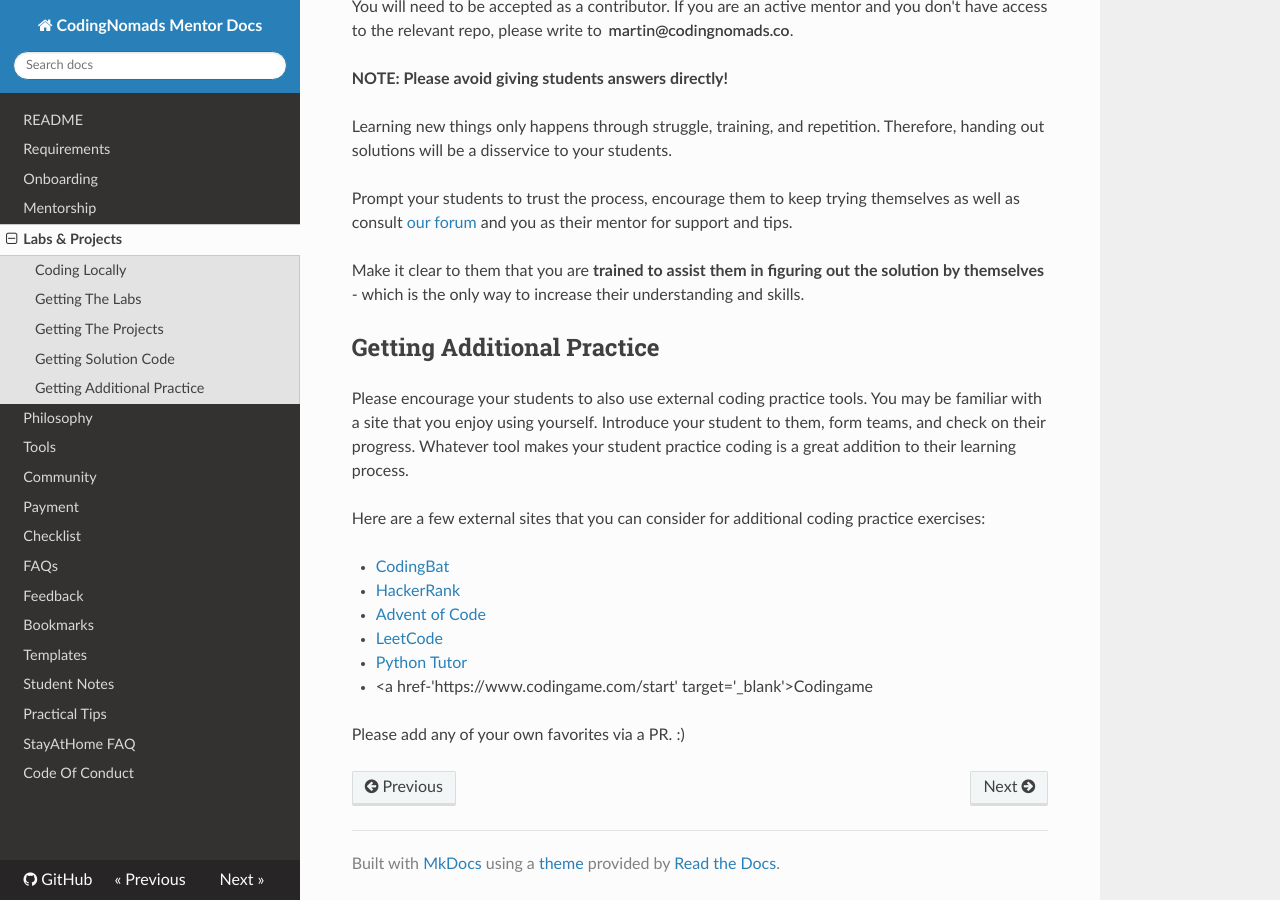
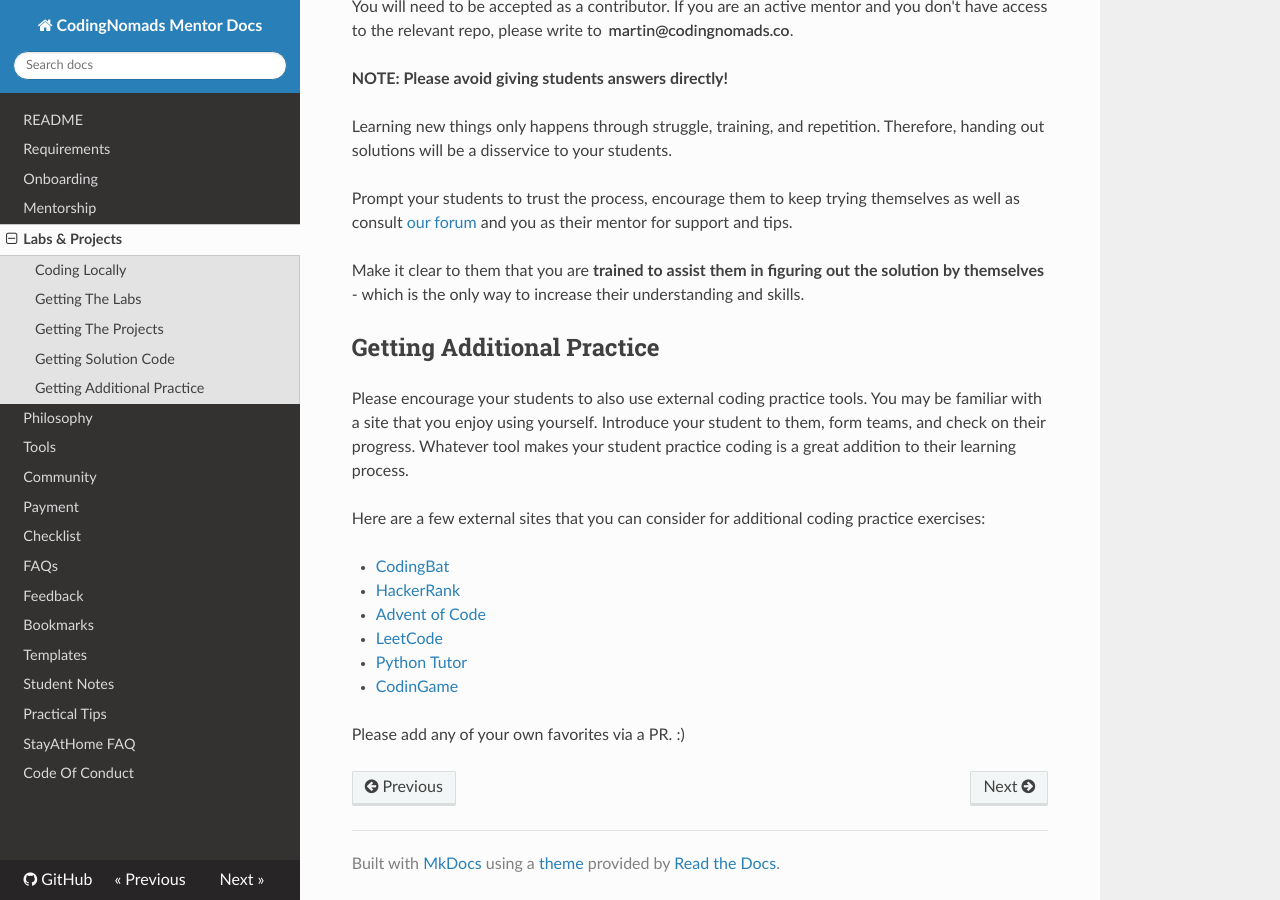
Before and after one commit to CodingNomads/mentor-docs, an MkDocs documentation site: the page built from docs/04_code_labs.md, in a window 1280 px wide and 900 px high, scrolled down 1469 px. Built offline with MkDocs 1.6.1, drawn with Linux system fonts in a browser that asks for light colours; nearby versions of some CDN libraries.

Commit message:
Update 04_code_labs.md

```diff
--- a/docs/04_code_labs.md
+++ b/docs/04_code_labs.md
@@ -67,6 +67,6 @@ Here are a few external sites that you can consider for additional coding practi
 - <a href='https://adventofcode.com/' target='_blank'>Advent of Code</a>
 - <a href='https://leetcode.com/' target='_blank'>LeetCode</a>
 - <a href='http://www.pythontutor.com/visualize.html' target='_blank'>Python Tutor</a>
-- <a href-'https://www.codingame.com/start' target='_blank'>Codingame</a>
+- <a href='https://www.codingame.com/start' target='_blank'>CodinGame</a>
 
 Please add any of your own favorites via a PR. :)
```
